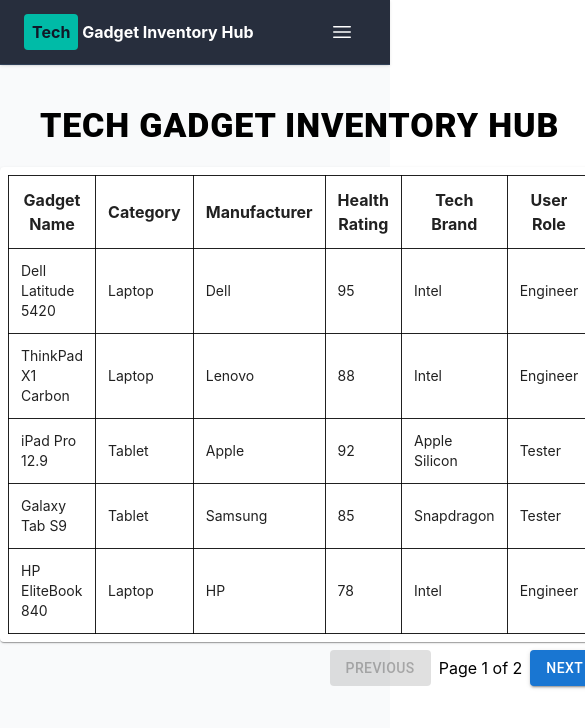
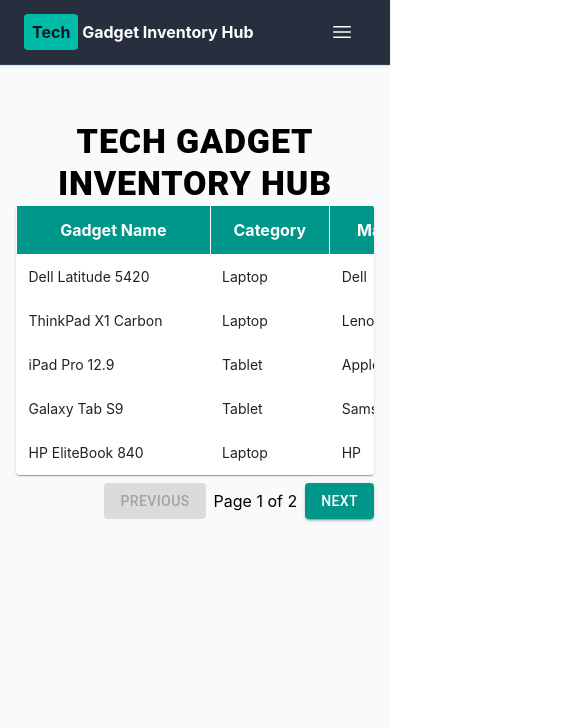
Before and after one commit to plcastro/castro-midterm-set3, a React (Vite) app: page /view-table in a window 390 px wide. Shown: the top 728 px of the page, 585 px wide, since content can reach past the window. Built offline with nearby package versions, Linux system fonts and the light colour scheme.

Commit message:
UI fixes with table responsiveness

```diff
--- a/src/components/ProfileCard.jsx
+++ b/src/components/ProfileCard.jsx
@@ -1,5 +1,4 @@
-import { useState } from "react";
-import { Button, Typography, Card } from "@mui/material";
+import { Typography, Card } from "@mui/material";
 import "../App.css";
 function ProfileCard({ gadgetDetails }) {
   const {
@@ -11,25 +10,34 @@
     userRole,
   } = gadgetDetails;
   return (
-    <Card className="p-4">
-      <p>
-        <strong>Gadget Name:</strong> {gadgetName}
-      </p>
-      <p>
-        <strong>Category:</strong> {category}
-      </p>
-      <p>
-        <strong>Manufacturer:</strong> {manufacturer}
-      </p>
-      <p>
-        <strong>Health Rating:</strong> {healthRating}
-      </p>
-      <p>
-        <strong>Tech Brand Name:</strong> {techBrand}
-      </p>
-      <p>
-        <strong>User Role:</strong> {userRole}
-      </p>
+    <Card className="border-t-4 border-teal-600 p-4">
+      <p>Gadget Name:</p>
+      <Typography variant="h6" className="!font-black">
+        {gadgetName}
+      </Typography>
+      <p>Category:</p>{" "}
+      <Typography variant="h6" className="!font-black">
+        {category}
+      </Typography>
+      <p>Manufacturer:</p>{" "}
+      <Typography variant="h6" className="!font-black">
+        {" "}
+        {manufacturer}
+      </Typography>
+      <p>Health Rating:</p>{" "}
+      <Typography variant="h6" className="!font-black">
+        {healthRating}
+      </Typography>
+      <p>Tech Brand Name:</p>{" "}
+      <Typography variant="h6" className="!font-black">
+        {" "}
+        {techBrand}
+      </Typography>
+      <p>User Role:</p>{" "}
+      <Typography variant="h6" className="!font-black">
+        {" "}
+        {userRole}
+      </Typography>
     </Card>
   );
 }
--- a/src/layout/RootLayout.jsx
+++ b/src/layout/RootLayout.jsx
@@ -6,7 +6,7 @@
     <div className="min-h-screen bg-gray-50 flex flex-col">
       <Navbar />
 
-      <div className="flex flex-col max-w-6xl mx-auto m-10 justify-center items-center">
+      <div className="w-full max-w-6xl mx-auto mt-10 sm:mt-2 p-4">
         <Outlet />
       </div>
     </div>
--- a/src/pages/ViewGadgetTable.jsx
+++ b/src/pages/ViewGadgetTable.jsx
@@ -50,7 +50,7 @@
   }, [table.getSelectedRowModel().rows]);
 
   return (
-    <div className="w-full">
+    <div>
       <Typography
         variant="h4"
         align="center"
@@ -58,9 +58,11 @@
       >
         Tech Gadget Inventory Hub
       </Typography>
-      <Card className="w-full mt-5 p-2">
-        <table>
-          <thead>
+
+      <Card className="w-full">
+        <div className="w-full overflow-x-auto">
+          <table className="min-w-4xl rounded">
+            <thead className="bg-teal-600 text-white">
               {table.getHeaderGroups().map((headerGroup) => (
                 <tr key={headerGroup.id}>
                   {headerGroup.headers.map((header) => (
@@ -82,14 +84,15 @@
                   className={row.getIsSelected() ? "bg-gray-300" : ""}
                 >
                   {row.getAllCells().map((cell) => (
-                  <td key={cell.id} className="border p-3 text-sm">
+                    <td key={cell.id} className="p-3 text-sm">
                       {cell.getValue()}
                     </td>
                   ))}
                 </tr>
               ))}
             </tbody>
-        </table>
+          </table>{" "}
+        </div>
       </Card>
 
       <div className="flex justify-end gap-2 items-center mt-2">
@@ -97,7 +100,11 @@
           variant="contained"
           onClick={() => table.previousPage()}
           disabled={!table.getCanPreviousPage()}
-          className="border px-4 py-2 rounded"
+          className={`border px-4 py-2 rounded ${
+            table.getCanPreviousPage()
+              ? "!bg-teal-600 !hover:bg-teal-700"
+              : "bg-gray-300 cursor-not-allowed"
+          }`}
         >
           Previous
         </Button>
@@ -108,13 +115,17 @@
           variant="contained"
           onClick={() => table.nextPage()}
           disabled={!table.getCanNextPage()}
-          className="border px-4 py-2 rounded"
+          className={`border px-4 py-2 rounded ${
+            table.getCanNextPage()
+              ? "!bg-teal-600 !hover:bg-teal-700"
+              : "bg-gray-300 cursor-not-allowed"
+          }`}
         >
           Next
         </Button>
       </div>
       {selectedGadget && (
-        <div className="w-full mt-5">
+        <div className=" mt-5">
           <ProfileCard gadgetDetails={selectedGadget} />
         </div>
       )}
```
Lines whose indentation alone changed are shown as unchanged.
